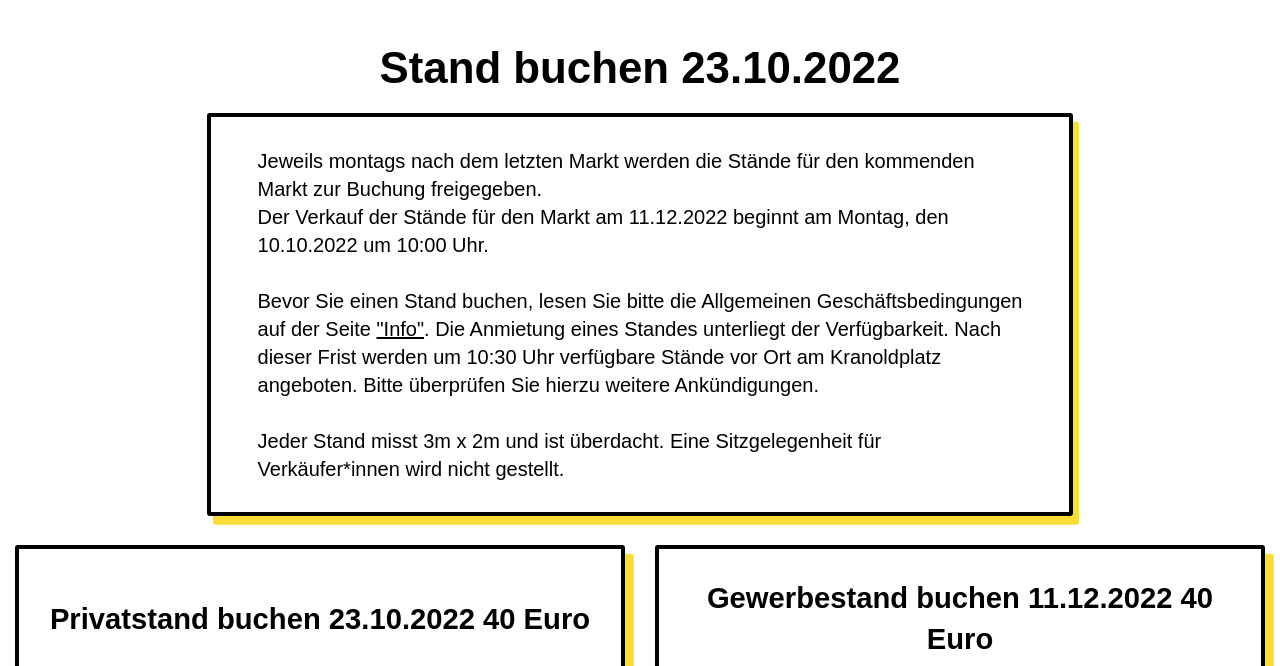
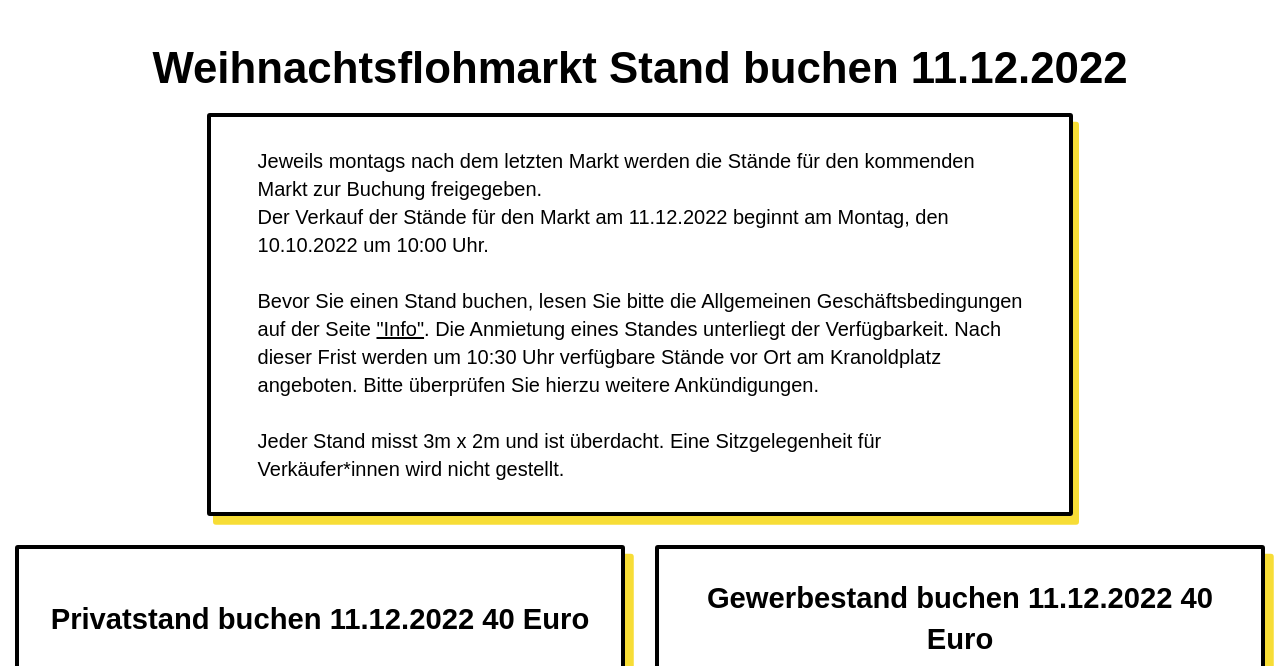
Before and after one commit to oskarrough/nkflohmarkt, a plain HTML site: page booking.html in a window 1280 px wide. Shown: the part 58-724 px from the top of the page. Drawn offline with Linux system fonts and the light colour scheme; grey boxes are pictures that could not be loaded.

Commit message:
Update booking.html

```diff
--- a/booking.html
+++ b/booking.html
@@ -26,7 +26,7 @@
 
     <!-- general infos on booking -->
     <div class="InfoWrapper">
-      <h1 class="Title">Stand buchen 23.10.2022 </h1>
+      <h1 class="Title">Weihnachtsflohmarkt Stand buchen 11.12.2022 </h1>
       <div class="Box Box--longText">
         <p class="Box-text">
 
@@ -49,7 +49,7 @@
     <!-- private stand -->
     <div class="BookingContainer">
       <div class="Box FlexCont">
-        <p class="Box-text FlexItem">Privatstand buchen 23.10.2022 40 Euro</p>
+        <p class="Box-text FlexItem">Privatstand buchen 11.12.2022 40 Euro</p>
 
         <form action="https://www.paypal.com/cgi-bin/webscr" method="post" target="_top">
           <input type="hidden" name="cmd" value="_s-xclick" />
```
